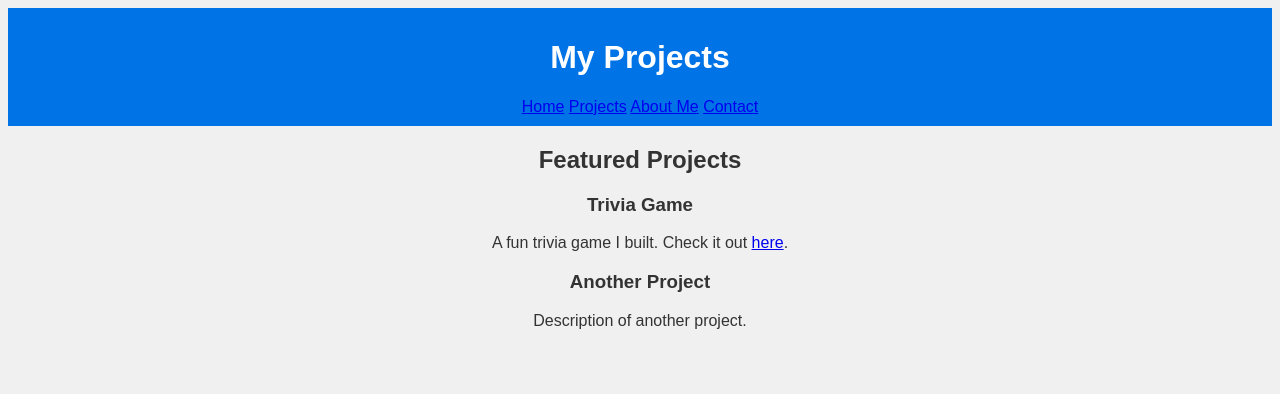
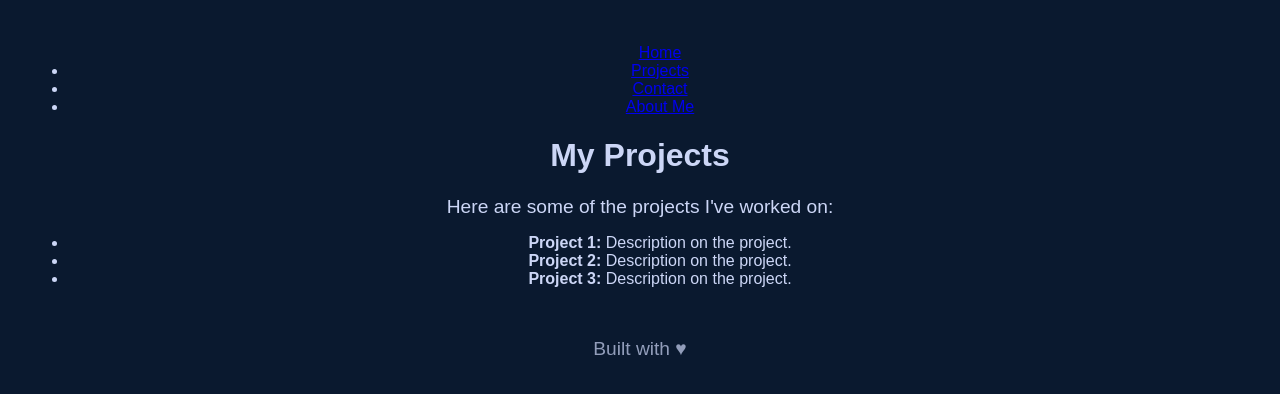
Before and after one commit to mjlouise/melissa.github.io, a plain HTML site: page projects.html in a window 1280 px wide. Drawn offline with Linux system fonts and the light colour scheme.

Commit message:
Add files via upload

```diff
--- a/projects.html
+++ b/projects.html
@@ -3,31 +3,34 @@
 <head>
     <meta charset="UTF-8">
     <meta name="viewport" content="width=device-width, initial-scale=1.0">
-    <title>My Projects</title>
-    <link rel="stylesheet" href="style.css"> <!-- Link to your CSS -->
+    <title>Projects</title>
+    <link rel="stylesheet" href="style.css">
 </head>
 <body>
     <header>
-        <h1>My Projects</h1>
         <nav>
-            <a href="index.html">Home</a>
-            <a href="projects.html">Projects</a>
-            <a href="about_me.html">About Me</a>
-            <a href="contact.html">Contact</a>
+            <ul
+                <li><a href="index.html">Home</a></li>
+                <li><a href="projects.html">Projects</a></li>
+                <li><a href="contact.html">Contact</a></li>
+                <li><a href="about_me.html">About Me</a></li>
+            </ul>
         </nav>
     </header>
 
-    <section>
-        <h2>Featured Projects</h2>
-        <div class="project">
-            <h3>Trivia Game</h3>
-            <p>A fun trivia game I built. Check it out <a href="https://github.com/yourusername/trivia-game" target="_blank">here</a>.</p>
-        </div>
+<main>
+<h1>My Projects</h1>
+<p>Here are some of the projects I've worked on:</p>
+<ul>
+    <li><strong>Project 1:</strong> Description on the project.</li>
+    <li><strong>Project 2:</strong> Description on the project.</li>
+    <li><strong>Project 3:</strong> Description on the project.</li>
+</ul>
+</main>
 
-        <div class="project">
-            <h3>Another Project</h3>
-            <p>Description of another project.</p>
-        </div>
-    </section>
+<footer>
+    <p>Built with ♥</p>
+</footer>
+
 </body>
 </html>
--- a/style.css
+++ b/style.css
@@ -1,12 +1,46 @@
 body {
     font-family: Arial, sans-serif;
-    background-color: #f0f0f0;
-    color: #333;
+    background: #0a192f;
+    color: #ccd6f6;
     text-align: center;
+    padding: 20px;
 }
 
-header {
-    background-color: #0073e6;
-    padding: 10px;
-    color: white;
+header h1 {
+    font-size: 3rem;
+    margin: 20px 0;
 }
+
+.highlight {
+    color: #64ffda;
+}
+
+p {
+    font-size: 1.2rem;
+    max-width: 600px;
+    margin: auto;
+}
+
+.buttons {
+    margin-top: 20px;
+}
+
+btn {
+    display: inline-block;
+    margin: 10px;
+    padding: 10px 20px;
+    background: #a192f;
+    text-decoration: none;
+    font-weight: bold;
+    border-radius: 5px;
+}
+
+.btn:hover {
+    background: #52e0c4;
+}
+
+footer {
+    margin-top: 50px;
+    font-size: 0.9rem;
+    opacity: 0.7;
+}
```
Also changed, not shown: about_me.html (+21 -10 lines), contact.html (+21 -12 lines), index.html (+18 -12 lines).
